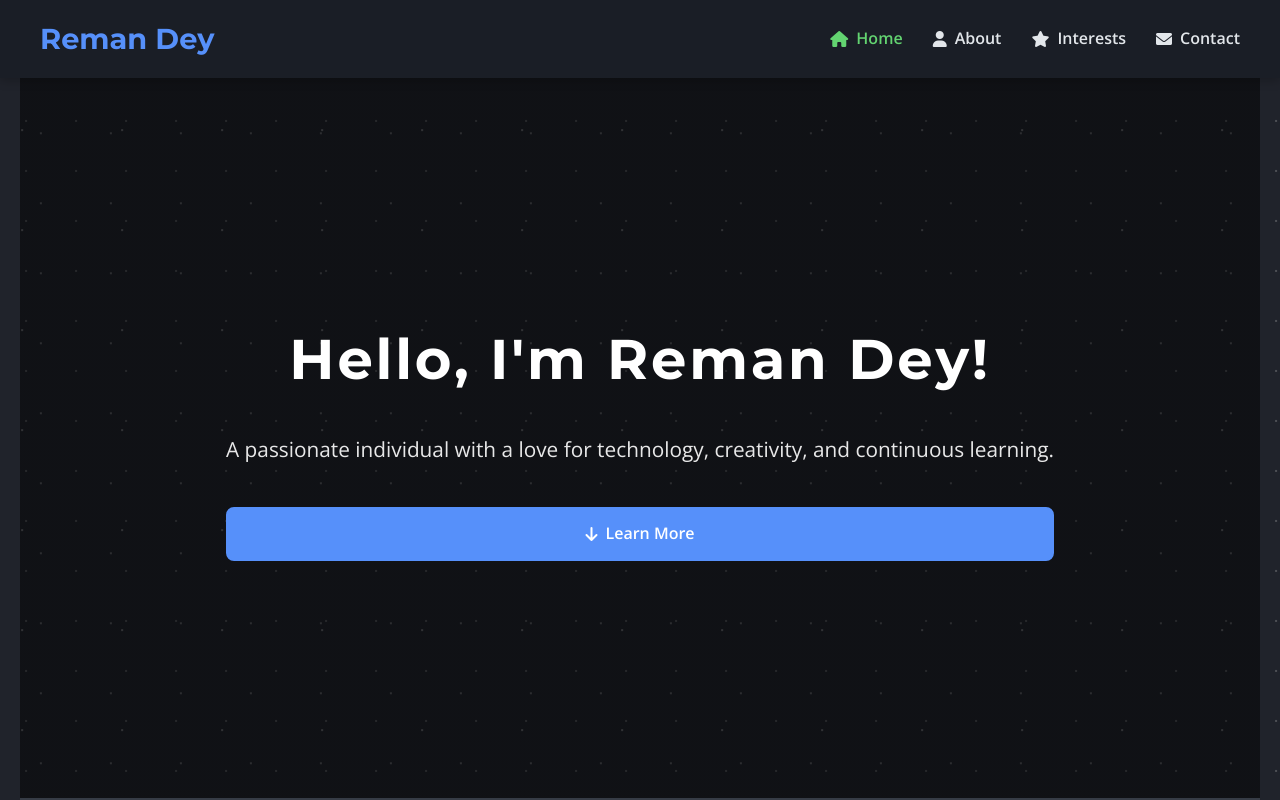
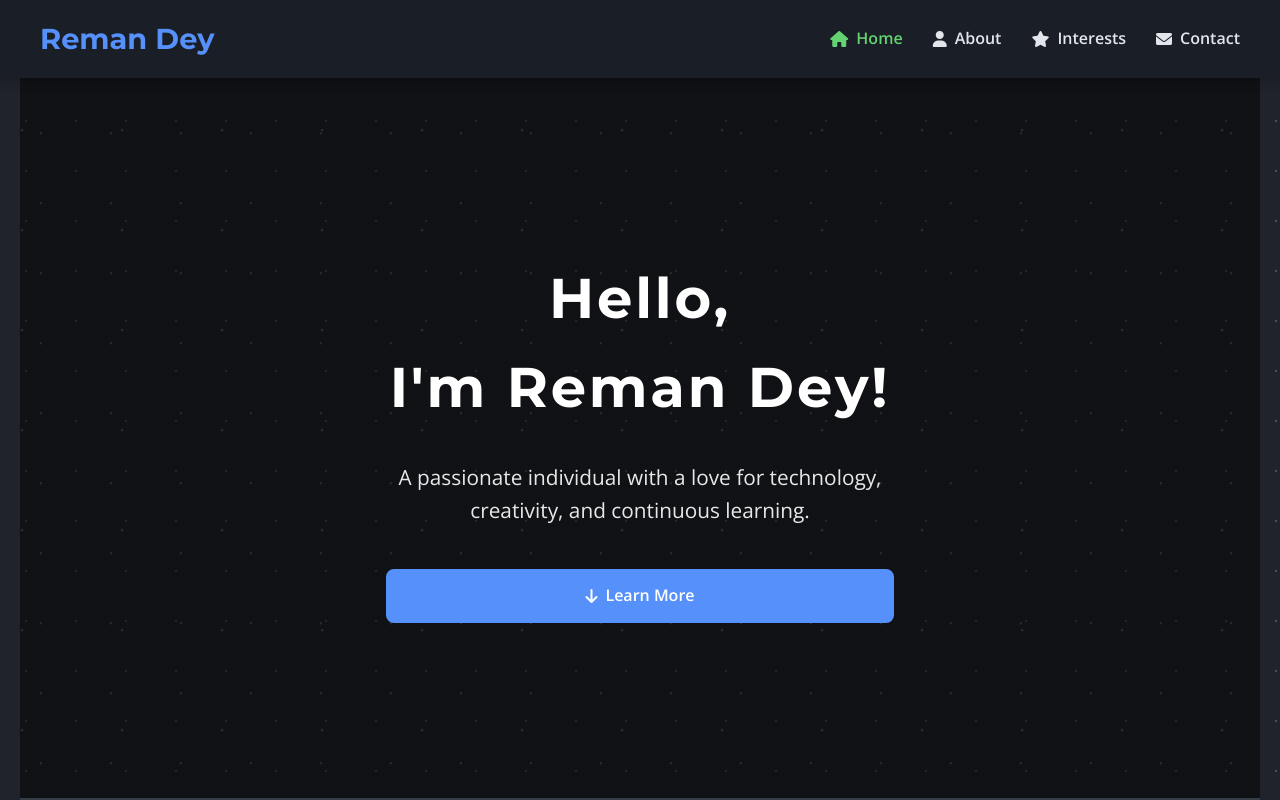
Before and after one commit to RemanDey/my-portfolio, a plain HTML site: page index.html in a window 1280 px wide. Shown: the top 800 px of the page. Drawn offline with nearby package versions, Linux system fonts and the light colour scheme.

Commit message:
Update index.html

```diff
--- a/index.html
+++ b/index.html
@@ -29,8 +29,8 @@
 
     <section id="hero" class="fade-in-section">
         <div class="hero-content">
-            <h1 class="typewriter">Hello, I'm Reman Dey!</h1>
-            <p>A passionate individual with a love for technology, creativity, and continuous learning.</p>
+            <h1 class="typewriter">Hello,<br> I'm Reman Dey!</h1>
+            <p>A passionate individual with a love for technology,<br> creativity, and continuous learning.</p>
             <a href="#about" class="btn primary-btn"><i class="fas fa-arrow-down"></i> Learn More</a>
         </div>
     </section>
```
